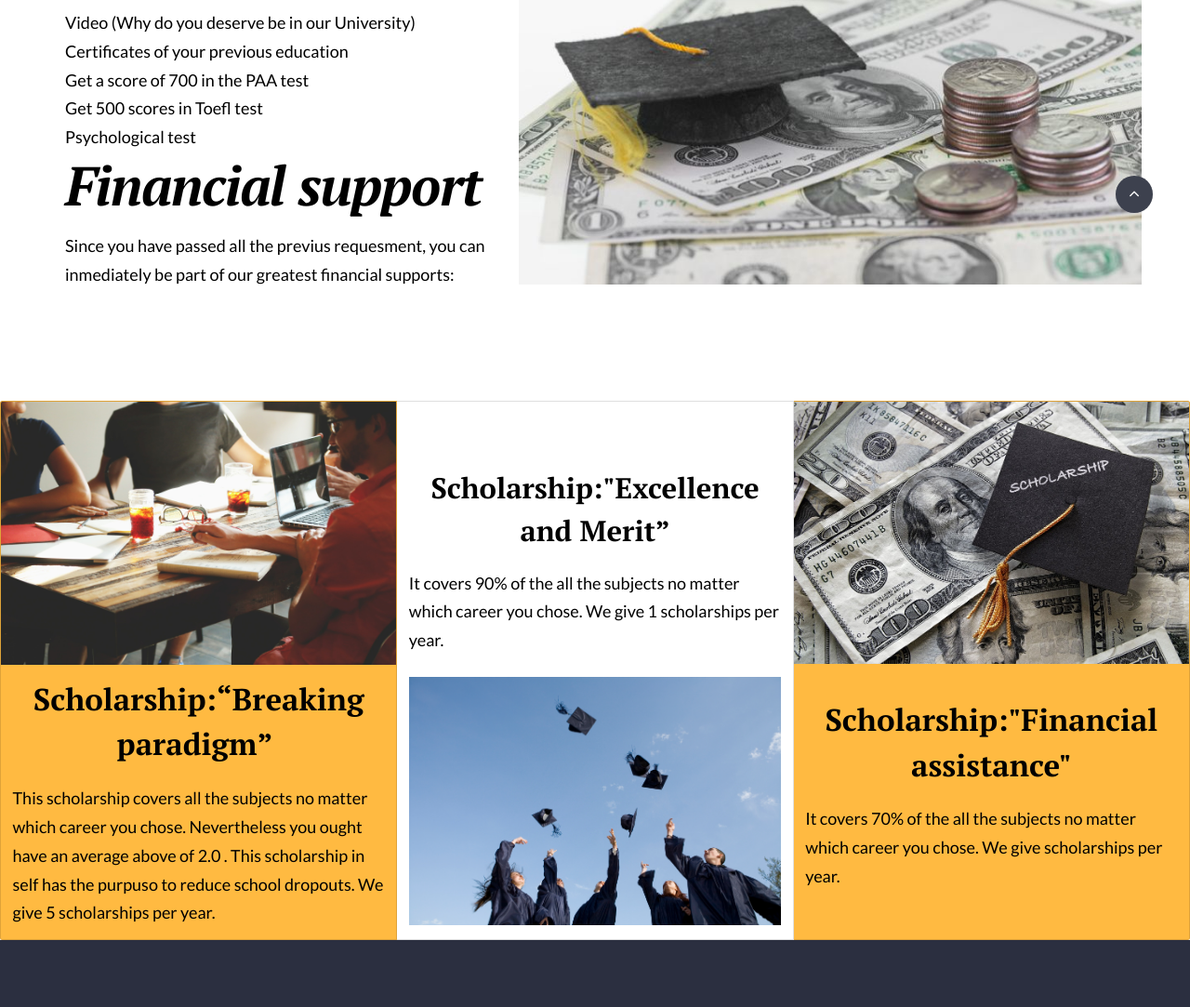
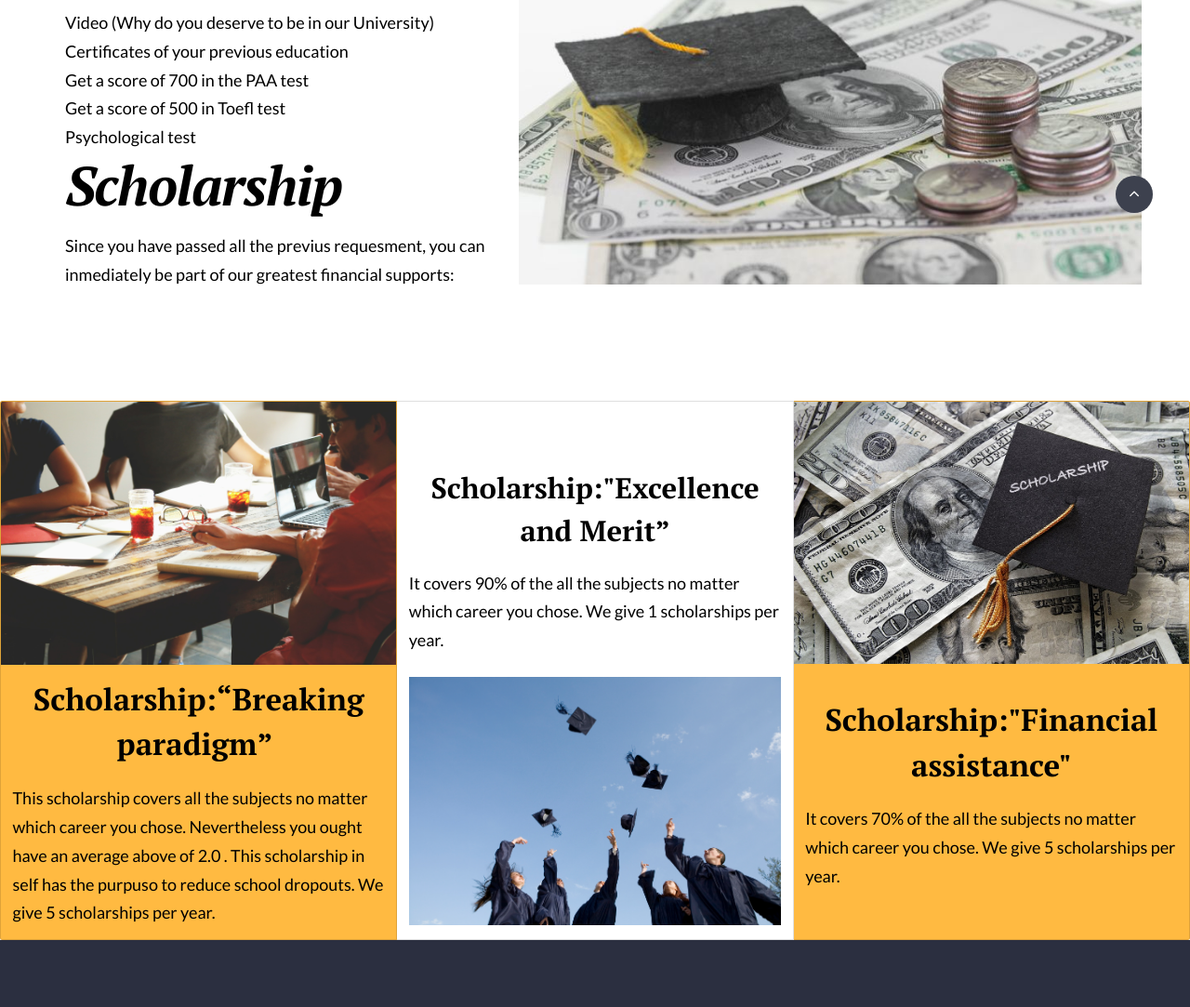
Before and after one commit to sktgiuseppe21/CSE-University, a plain HTML site: page docs/assistance.html in a window 1280 px wide. Shown: the part 631-1714 px from the top of the page at 93% size. Drawn offline with Linux system fonts and the light colour scheme.

Commit message:
seven commint

```diff
--- a/docs/assistance.html
+++ b/docs/assistance.html
@@ -90,13 +90,13 @@
             <div class="col-md-6 col-xl-5 text-secondary">
               <div class="inset-md-right-15 inset-xl-right-0">
                 <h2>Previous requesments</h2>
-                <p style="font-size: 18px; color: #000;">Video (Why do you deserve be in our University)<br>
+                <p style="font-size: 18px; color: #000;">Video (Why do you deserve to be in our University)<br>
                   Certificates of your previous education <br>
                   Get a score of 700 in the PAA test <br>
-                  Get 500 scores in Toefl test <br>
+                  Get a score of 500 in Toefl test <br>
                   Psychological test
                 </p>
-                <h2>Financial support</h2>
+                <h2>Scholarship</h2>
                 <p style="font-size: 18px; color: #000;">Since you have passed all the previus requesment, you can inmediately be part of our greatest financial supports: <br></p>
 
               </div>
@@ -124,7 +124,7 @@
                 <img src="images/money2.jpg" class="card-img-top" alt="..."><br>
                 <div class="card-body">
                   <h5 class="card-title" style="text-align: center;font-size: 33px;">Scholarship:"Financial assistance"</h5>
-                  <p class="card-text">It covers 70% of the all the subjects no matter which career you chose. We give  scholarships per year.</p>
+                  <p class="card-text">It covers 70% of the all the subjects no matter which career you chose. We give 5 scholarships per year.</p>
                 </div>
               </div>
             </div>
```
Also changed, not shown: docs/index.html (+1 -1 lines).
